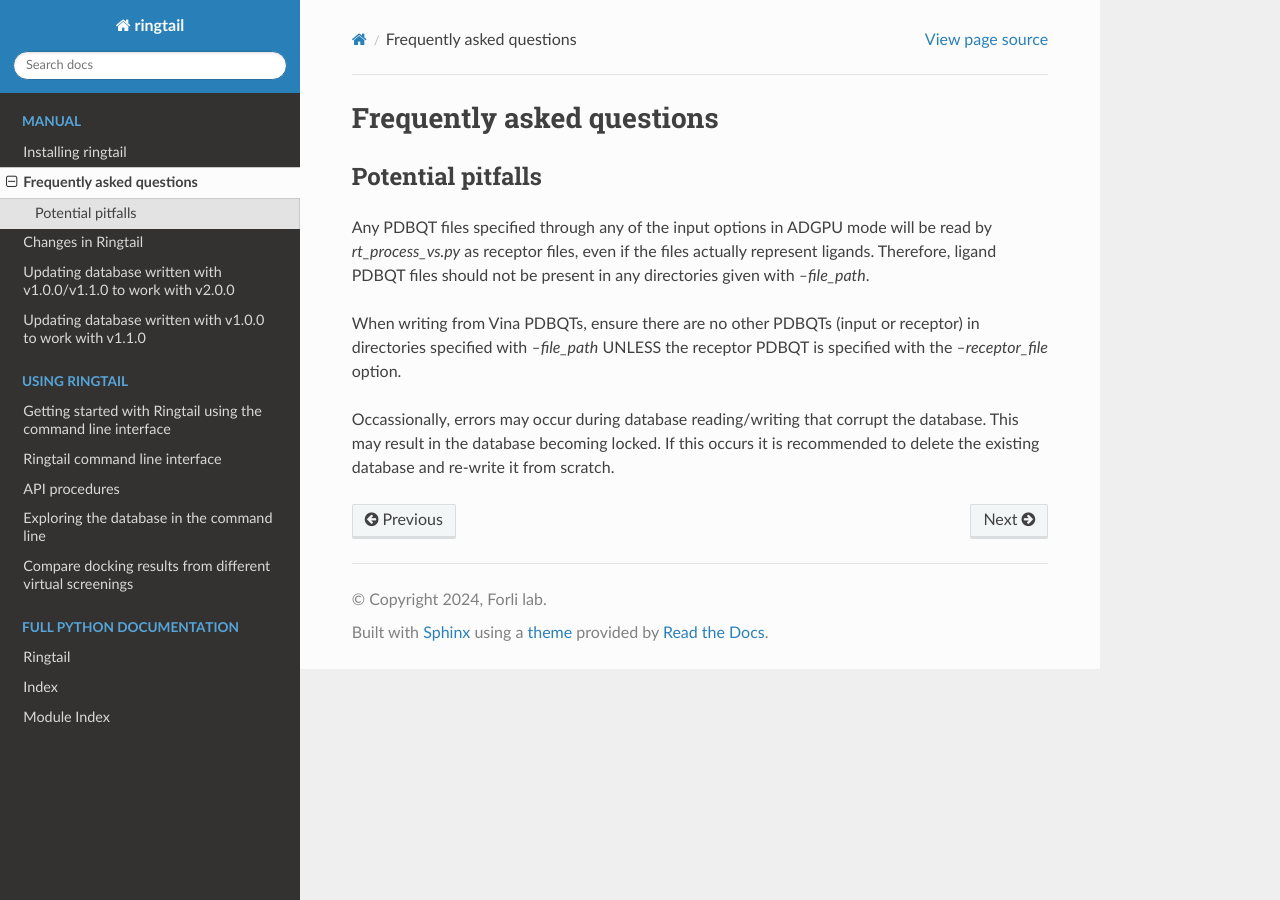
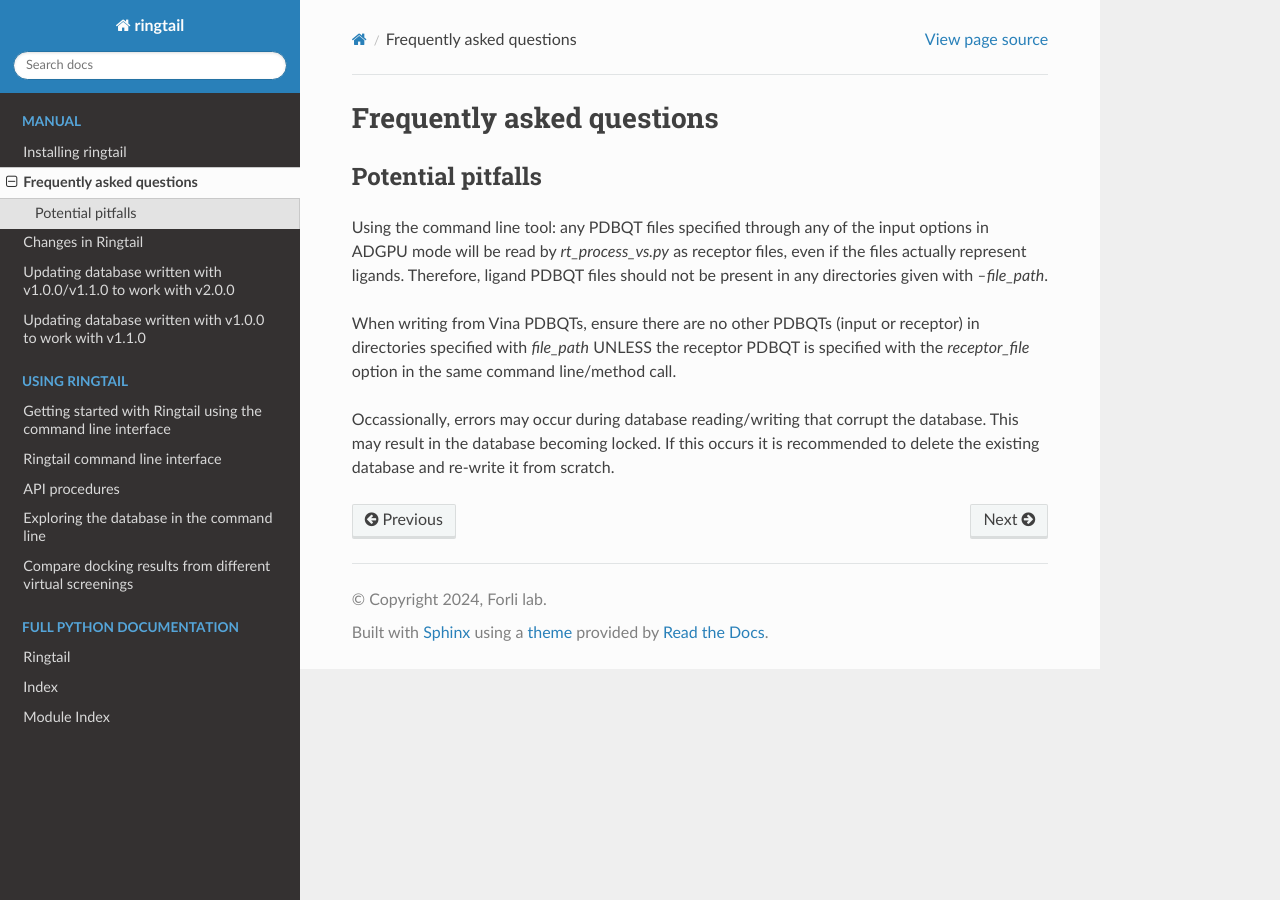
Before and after one commit to forlilab/Ringtail, a Sphinx documentation site: the page built from docs/source/faq.rst, in a window 1280 px wide. Built offline with Sphinx 7.4.7 and the Read the Docs theme 2.0.0, drawn with Linux system fonts in a browser that asks for light colours.

Commit message:
minor clarification changes

```diff
--- a/docs/source/faq.rst
+++ b/docs/source/faq.rst
@@ -5,8 +5,8 @@ Frequently asked questions
 
 Potential pitfalls
 **********************
-Any PDBQT files specified through any of the input options in ADGPU mode will be read by `rt_process_vs.py` as receptor files, even if the files actually represent ligands. Therefore, ligand PDBQT files should not be present in any directories given with `--file_path`.
+Using the command line tool: any PDBQT files specified through any of the input options in ADGPU mode will be read by `rt_process_vs.py` as receptor files, even if the files actually represent ligands. Therefore, ligand PDBQT files should not be present in any directories given with `--file_path`.
 
-When writing from Vina PDBQTs, ensure there are no other PDBQTs (input or receptor) in directories specified with `--file_path` UNLESS the receptor PDBQT is specified with the `--receptor_file` option.
+When writing from Vina PDBQTs, ensure there are no other PDBQTs (input or receptor) in directories specified with `file_path` UNLESS the receptor PDBQT is specified with the `receptor_file` option in the same command line/method call.
 
 Occassionally, errors may occur during database reading/writing that corrupt the database. This may result in the database becoming locked. If this occurs it is recommended to delete the existing database and re-write it from scratch.
```
